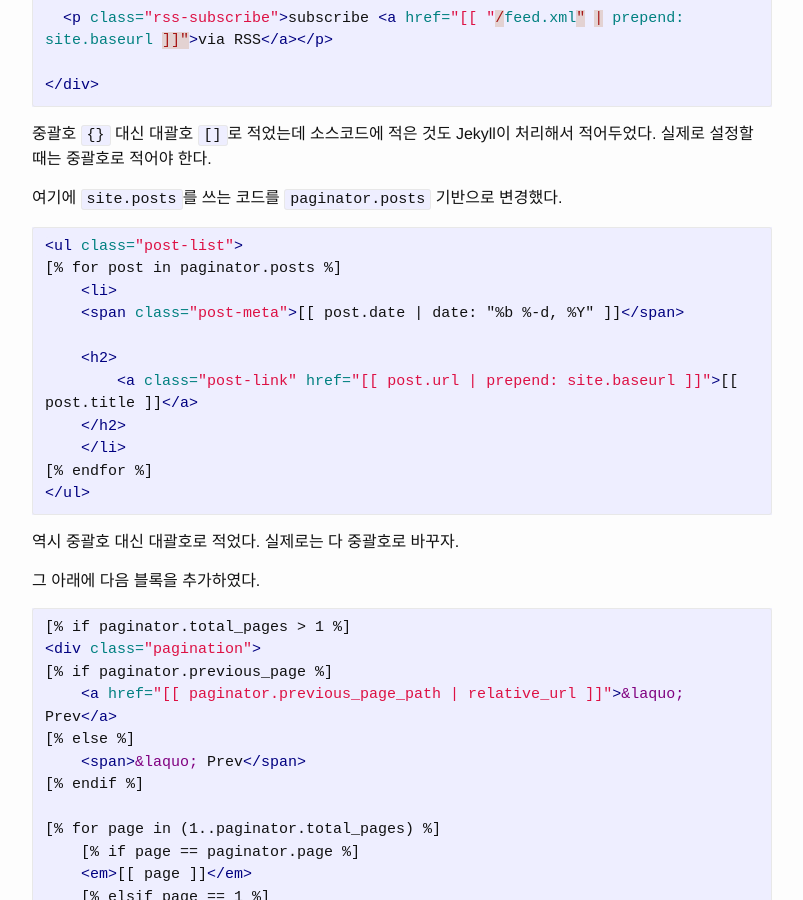
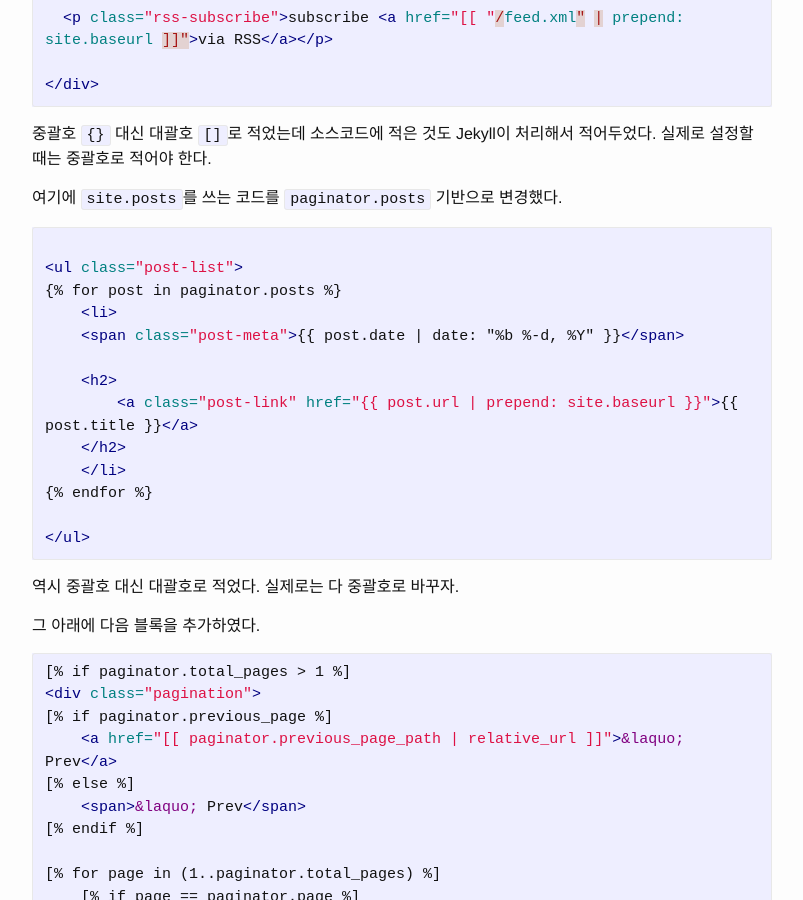
Before and after one commit to dalinaum/dalinaum.github.io, a Jekyll site: the page built from _posts/2021-02-11-jekyll-pagination.markdown, in a window 1280 px wide and 900 px high, scrolled down 1067 px. Shown: the whole window, without its empty margins (238-1041 px from the left). Built offline with Jekyll 4.4.1, drawn with Linux system fonts in a browser that asks for light colours.

Commit message:
포매팅 변경

````diff
--- a/_posts/2021-02-11-jekyll-pagination.markdown
+++ b/_posts/2021-02-11-jekyll-pagination.markdown
@@ -55,16 +55,18 @@ layout: default
 여기에 `site.posts`를 쓰는 코드를 `paginator.posts` 기반으로 변경했다.
 
 ```html
+{% raw %}
 <ul class="post-list">
-[% for post in paginator.posts %]
+{% for post in paginator.posts %}
     <li>
-    <span class="post-meta">[[ post.date | date: "%b %-d, %Y" ]]</span>
+    <span class="post-meta">{{ post.date | date: "%b %-d, %Y" }}</span>
 
     <h2>
-        <a class="post-link" href="[[ post.url | prepend: site.baseurl ]]">[[ post.title ]]</a>
+        <a class="post-link" href="{{ post.url | prepend: site.baseurl }}">{{ post.title }}</a>
     </h2>
     </li>
-[% endfor %]
+{% endfor %}
+{% endraw %}
 </ul>
 ```
 
````
